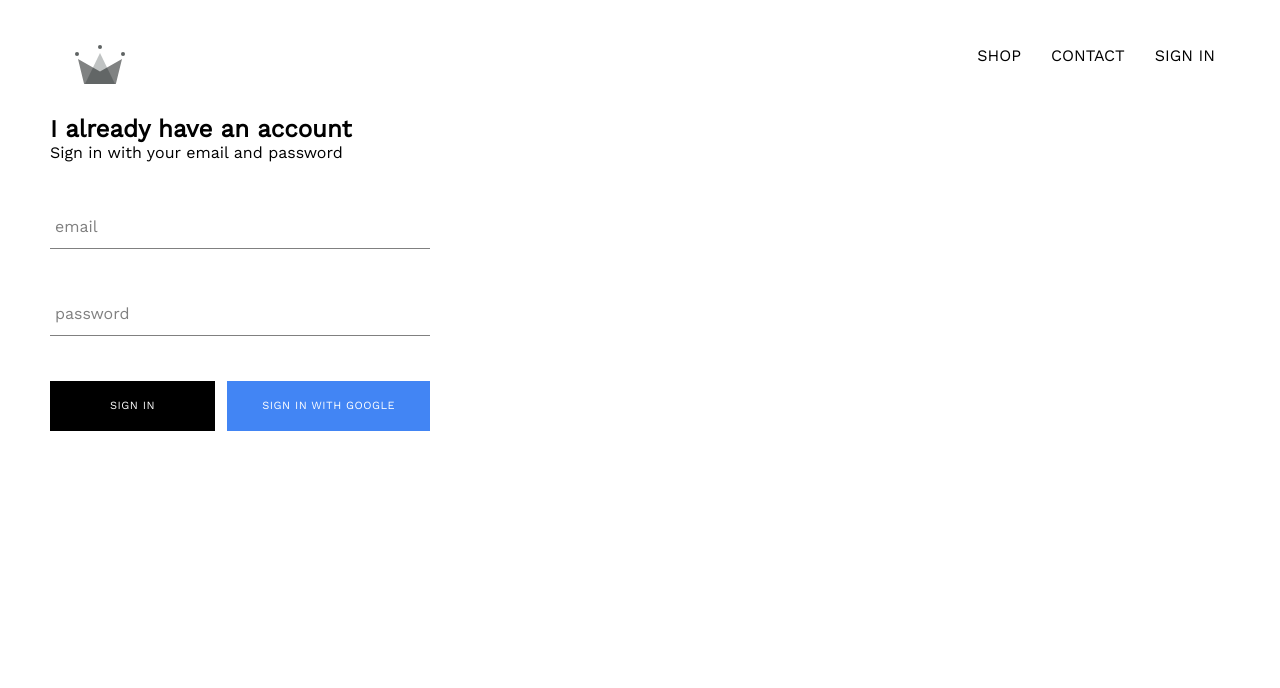
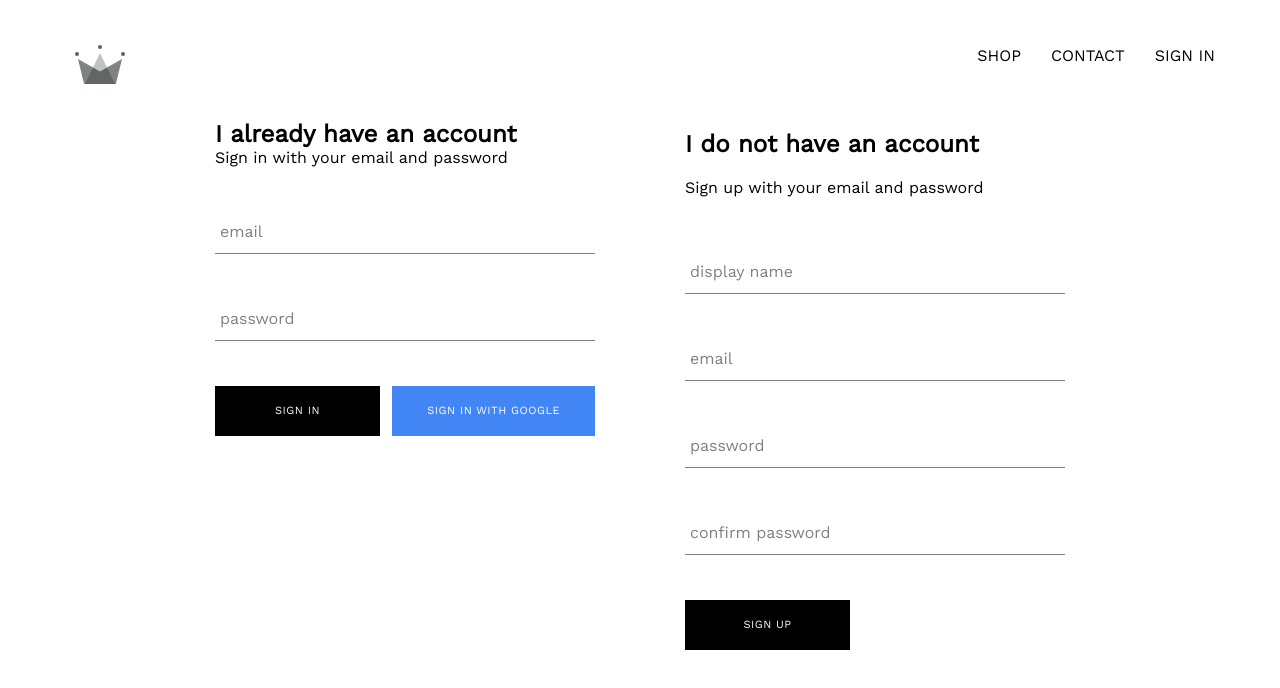
Before and after one commit to mesan237/crwn-clothing, a React (Create React App) app: page /sign in a window 1280 px wide. Shown: the top 688 px of the page. Built offline with nearby package versions, Linux system fonts and the light colour scheme; no server answers; the database is empty.

Commit message:
implementing firebase utils, included ability to store  authenticated user

```diff
--- a/package.json
+++ b/package.json
@@ -6,7 +6,7 @@
     "@testing-library/jest-dom": "^5.16.5",
     "@testing-library/react": "^13.4.0",
     "@testing-library/user-event": "^13.5.0",
-    "firebase": "^9.22.0",
+    "firebase": "^9.22.1",
     "node-sass": "^7.0.3",
     "react": "^18.2.0",
     "react-dom": "^18.2.0",
--- a/src/App.js
+++ b/src/App.js
@@ -3,7 +3,7 @@ import {
   Routes,
   createBrowserRouter,
   RouterProvider,
-  Outlet
+  Outlet,
  } from 'react-router-dom'
  import React from 'react';
 
@@ -13,12 +13,15 @@ import ShopPage from './pages/ShopPage/shopPage.component';
 import Hats from './pages/Hats/hats.component';
 import Header from './components/Header/header.component';
 import SignInAndSignUp from './pages/SignIn-and-signUp/SignIn-and-signUp.component';
-import { auth } from './firebase/firebase.utils';
+import { auth, createProfileUserDocument} from './firebase/firebase.utils';
 import { onAuthStateChanged } from 'firebase/auth';
+import { onSnapshot } from 'firebase/firestore';
 
 function App() {
   return <RouterProvider router= {router} />
 }
+
+
 
 function Layout() {
   return(
@@ -40,10 +43,26 @@ class Root extends React.Component {
   unsubscribeFromAuth = null
 
   componentDidMount() {
-    this.unsubscribeFromAuth = onAuthStateChanged(auth, (user) => {
-      this.setState({currentUser : user})
-      // console.log(user)
+    this.unsubscribeFromAuth = onAuthStateChanged(auth, async(userAuth) => {
+      if(userAuth){
+        const userRef = await createProfileUserDocument(userAuth)
+
+        onSnapshot(userRef, (doc) => {
+          this.setState({
+            currentUser : {
+              id: doc.id,
+              ...doc.data()
+            }
+          },
+          // () => console.log(this.state)
+          )
+        })
+      }else {
+        this.setState({currentUser: userAuth})
+      }
+
     })
+
   }
 
   componentWillUnmount() {
@@ -51,6 +70,7 @@ class Root extends React.Component {
   }
 
   render() {
+
     return (
       <Routes className="App">
         <Route element={<Layout/>}>
--- /dev/null
+++ b/src/components/sign-up/sign-up.component.jsx
@@ -0,0 +1,106 @@
+import React from 'react'
+
+import FormInput from '../Form-input/FormInput.component'
+import CustomButtom from '../custom-button/custom-button.component'
+import { auth, createProfileUserDocument } from '../../firebase/firebase.utils'
+import { createUserWithEmailAndPassword } from 'firebase/auth'
+import './sign-up.styles.scss'
+
+class SignUp extends React.Component{
+  constructor() {
+    super()
+
+    this.state = {
+      displayName: '',
+      password: '',
+      email: '',
+      confirmPassword: ''
+    }
+  }
+
+  handleChange = event => {
+    const {name, value} = event.target
+
+    this.setState({[name] : value})
+  }
+
+  handleSubmit = async(event) => {
+    event.preventDefault()
+    const {displayName, password, email, confirmPassword} = this.state
+
+    if(password !== confirmPassword){
+      alert('The password is not the same')
+      return
+    }
+
+    try{
+      await createUserWithEmailAndPassword(auth, email, password)
+      .then((userCredentials) => {
+        console.log(userCredentials.user)
+        createProfileUserDocument(userCredentials.user, {displayName})
+      }).catch((error) =>
+        console.log(error)
+      )
+      // console.log(userCredentials)
+
+      this.setState({
+        displayName: '',
+        password: '',
+        email: '',
+        confirmPassword: ''
+      })
+    }catch(error){
+      console.log(error)
+    }
+  }
+
+  render() {
+
+    const {displayName, password, email, confirmPassword} = this.state
+    return (
+      <div className='sign-up'>
+        <h2 className='title'>I do not have an account</h2>
+        <span className='title'>Sign up with your email and password</span>
+
+        <form onSubmit={this.handleSubmit} >
+          <FormInput
+            type="text"
+            name='displayName'
+            onChange={this.handleChange}
+            value={displayName}
+            label='display name'
+            required
+          />
+          <FormInput
+            type="email"
+            name='email'
+            onChange={this.handleChange}
+            value={email}
+            label='email'
+            required
+          />
+          <FormInput
+            type="password"
+            name='password'
+            onChange={this.handleChange}
+            value={password}
+            label='password'
+            required
+          />
+          <FormInput
+            type="password"
+            name='confirmPassword'
+            onChange={this.handleChange}
+            value={confirmPassword}
+            label='confirm password'
+            required
+          />
+
+          <CustomButtom type='submit'> Sign up </CustomButtom>
+        </form>
+      </div>
+    )
+  }
+}
+
+export default SignUp
--- /dev/null
+++ b/src/components/sign-up/sign-up.styles.scss
@@ -0,0 +1,9 @@
+.sign-up{
+  display: flex;
+  flex-direction: column;
+  width: 380px;
+
+  .title {
+    margin: 10px 0;
+  }
+}
--- a/src/firebase/firebase.utils.js
+++ b/src/firebase/firebase.utils.js
@@ -1,12 +1,10 @@
 import {initializeApp} from 'firebase/app'
-import {getFirestore, doc, getDoc} from 'firebase/firestore'
+import {doc, getDoc, getFirestore, setDoc,} from 'firebase/firestore'
 import {
   getAuth,
-  signInWithEmailAndPassword,
   signInWithPopup,
   GoogleAuthProvider,
-  signInWithRedirect,
-  signOut
+  signOut,
 } from 'firebase/auth'
 
 const firebaseConfig = {
@@ -33,13 +31,30 @@ export const signInWithGoogle = async() => {
   }
 
 }
-const docRef = doc(db, "users", "USkSxkeEOqyLEKafuhdn")
-const docSnap = await getDoc(docRef)
 
-if(docSnap){
-  console.log(docSnap)
-}else{
+export const createProfileUserDocument = async(userAuth, additionalData ) => {
+  if(!userAuth) return;
 
+  const userRef = doc(db,'users', `${userAuth.uid}`)
+  const userSnap = await getDoc(userRef)
+  // console.log(userSnap)
+
+  if(!userSnap.exists()){
+    const createdAt = new Date()
+
+    try {
+      const docRef = await setDoc(doc(db, 'users',`${userAuth.uid}` ), {
+        email: userAuth.email,
+        createdAt: createdAt,
+        ...additionalData
+      })
+      console.log('id user',docRef)
+    }catch(e){
+      console.log('Error adding a user',e)
+    }
+  }
+
+  return userRef
 }
 
 export const logOut = async() =>{
--- a/src/pages/SignIn-and-signUp/SignIn-and-signUp.component.jsx
+++ b/src/pages/SignIn-and-signUp/SignIn-and-signUp.component.jsx
@@ -2,11 +2,13 @@ import React from 'react'
 
 import './SignIn-and-signUp.styles.scss'
 import SingIn from '../../components/Sign-in/Sign-in.component'
+import SignUp from '../../components/sign-up/sign-up.component'
 
 const SignInAndSignUp = () => {
   return (
-    <div>
+    <div className='sign-in-and-sign-up'>
       <SingIn />
+      <SignUp />
     </div>
   )
 }
--- a/src/pages/SignIn-and-signUp/SignIn-and-signUp.styles.scss
+++ b/src/pages/SignIn-and-signUp/SignIn-and-signUp.styles.scss
@@ -0,0 +1,6 @@
+.sign-in-and-sign-up{
+  display: flex;
+  justify-content: space-between;
+  width: 850px;
+  margin: 30px auto;
+}
```
Also changed, not shown: 1 other file (tests, documents, lock files or other folders).
